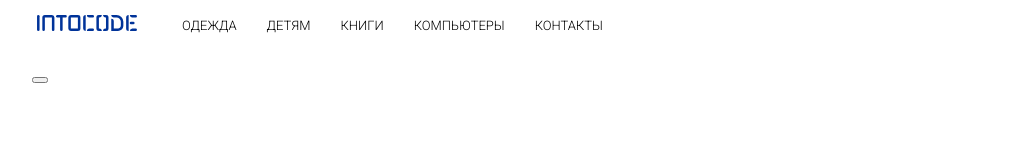
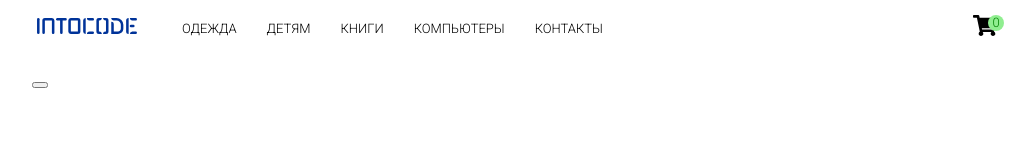
Before and after one commit to EminIslamov/shop, a React (Create React App) app: page / in a window 1280 px wide. Shown: the top 160 px of the page, without its empty margins (123-1158 px from the left). Built offline with nearby package versions, Linux system fonts and the light colour scheme.

Commit message:
finished header

```diff
--- a/src/Checkout/Checkout.js
+++ b/src/Checkout/Checkout.js
@@ -1,9 +1,10 @@
 import React from 'react';
-
+import checkoutLogo from "./shopping-cart-solid.svg"
 function Checkout(props) {
     return (
-        <div>
-
+        <div className="checkout">
+          <img src={checkoutLogo}/>
+          <span className="counter">0</span>
         </div>
     );
 }
```
Also changed, not shown: 1 other file (tests, documents, lock files or other folders).
